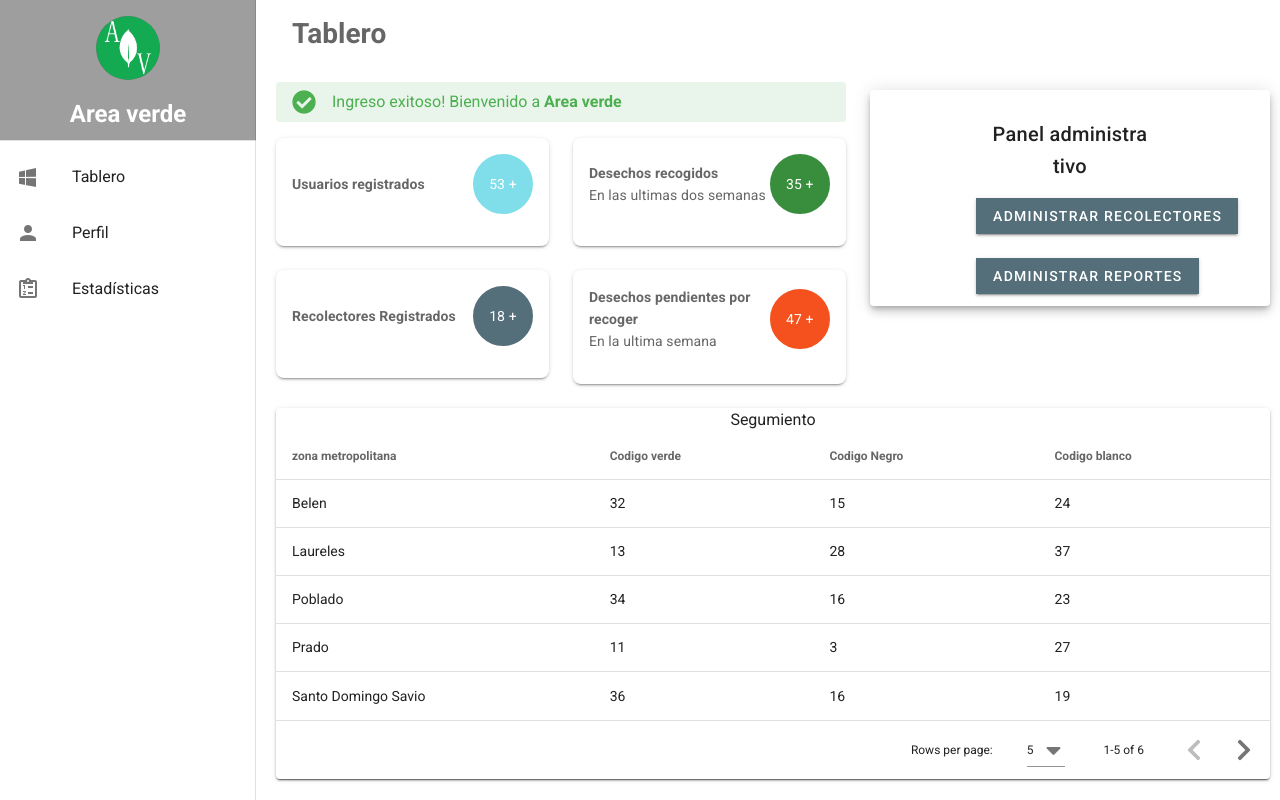
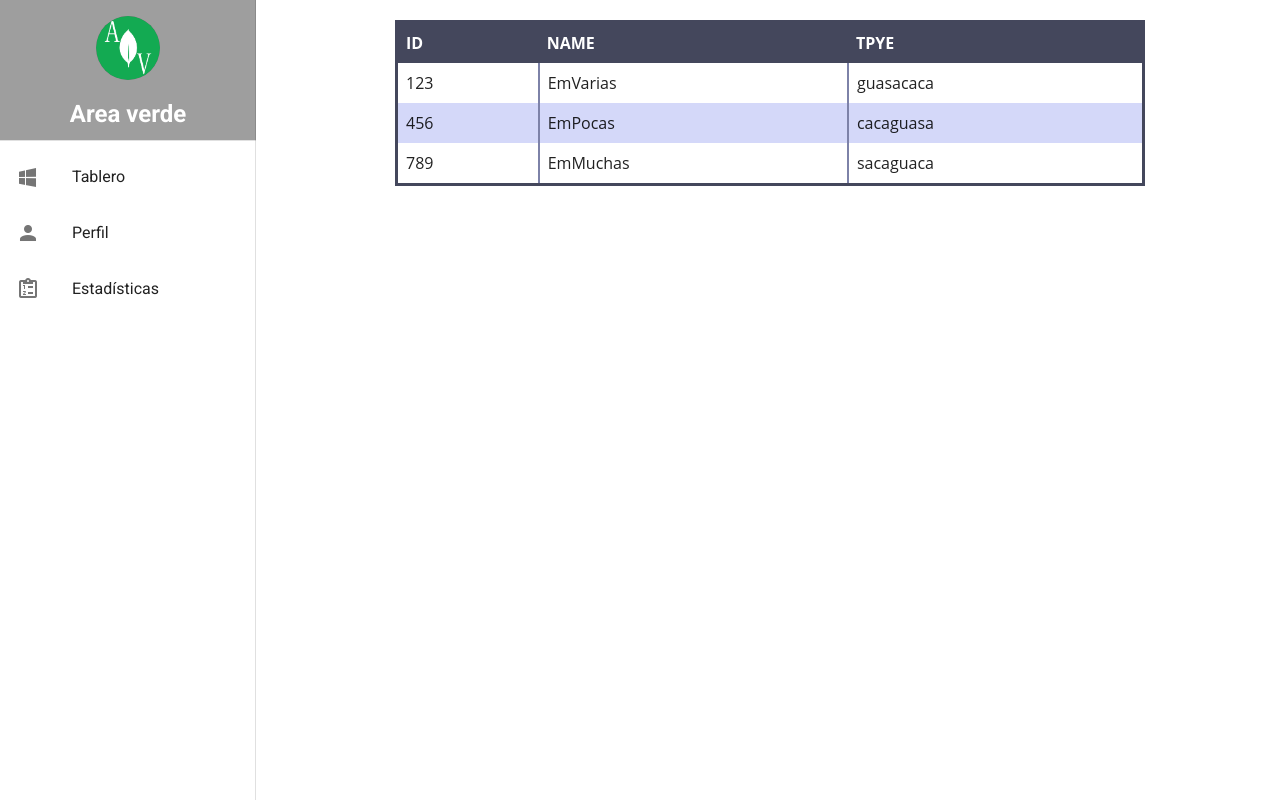
Before and after one commit to t1xgo/AreaVerde_Web, a Vue app in the folder green_area/: page /admin in a window 1280 px wide. Both pictures are taken after a click on the button "ADMINISTRAR RECOLECTORES". Built offline with nearby package versions, Linux system fonts and the light colour scheme; grey boxes are pictures that could not be loaded.

Commit message:
Added SOFT-UI lib and collectors admin section

```diff
--- a/green_area/package.json
+++ b/green_area/package.json
@@ -11,6 +11,7 @@
     "@fortawesome/fontawesome-free": "^5.15.4",
     "axios": "^0.23.0",
     "core-js": "^3.6.5",
+    "soft-ui-library": "^1.0.9",
     "vue": "^2.6.11",
     "vue-router": "^3.2.0",
     "vuetify": "^2.4.0",
--- a/green_area/src/components/Navigation.vue
+++ b/green_area/src/components/Navigation.vue
@@ -84,7 +84,6 @@
 </style>
 
 <script>
-import axios from "axios";
 export default {
   data: () => ({
     drawer: null,
--- a/green_area/src/views/AdminPanel.vue
+++ b/green_area/src/views/AdminPanel.vue
@@ -1,6 +1,10 @@
 <template>
   <div class="dashboard">
     <sidebar></sidebar>
+    <v-window v-model="step">
+      <!-- ...............................................Seccion Principal........................................................-->
+
+      <v-window-item :value="1">
         <v-subheader class="py-0 d-flex justify-space-between rounded-lg">
           <h1>Tablero</h1>
         </v-subheader>
@@ -18,7 +22,9 @@
                 :key="index"
               >
                 <v-card elevation="2" class="rounded-lg">
-              <v-card-text class="d-flex justify-space-between align-center">
+                  <v-card-text
+                    class="d-flex justify-space-between align-center"
+                  >
                     <div>
                       <strong>{{ item.title }}</strong> <br />
                       <span>{{ item.time }}</span>
@@ -50,7 +56,7 @@
               <v-row justify="center" align="center" class="text-center">
                 <v-col cols="12" sm="6">
                   <v-card-title> Panel administrativo </v-card-title>
-              <v-btn color="#546E7A" dark block tile>
+                  <v-btn color="#546E7A" dark block tile @click="step++">
                     Administrar recolectores
                   </v-btn>
                   <br />
@@ -67,7 +73,7 @@
               <v-data-table
                 caption="Segumiento"
                 :headers="headers"
-            :items="desserts"
+                :items="statistics"
                 :items-per-page="5"
                 class="elevation-1"
               >
@@ -78,6 +84,35 @@
             </v-card>
           </v-col>
         </v-row>
+      </v-window-item>
+      <!-- ...............................................Seccion de administracion de recolectores........................................................-->
+      <v-window-item :value="2">
+        <v-row
+          justify="center"
+          align="center"
+          class="ml-auto mr-auto p-auto collectors"
+        >
+          <v-col cols="12"  sm="12">
+            <table id="collectorsTable">
+              <thead>
+                <tr>
+                  <th>ID</th>
+                  <th>Name</th>
+                  <th>Tpye</th>
+                </tr>
+              </thead>
+              <tbody>
+                <tr v-for="colls in collectors" :key="colls.id">
+                  <td>{{ colls.id }}</td>
+                  <td>{{ colls.name }}</td>
+                  <td>{{ colls.type }}</td>
+                </tr>
+              </tbody>
+            </table>
+          </v-col>
+        </v-row>
+      </v-window-item>
+    </v-window>
   </div>
 </template>
 
@@ -90,6 +125,7 @@ export default {
   name: "Dashboard",
   data() {
     return {
+      step: 1,
       activityLog: [
         {
           title: "Usuarios registrados ",
@@ -127,59 +163,52 @@ export default {
           sortable: false,
           value: "name",
         },
-        { text: "Codigo verde", value: "calories" },
-        { text: "Codigo Negro", value: "fat" },
-        { text: "Codigo blanco", value: "carbs" },
+        { text: "Codigo verde", value: "Belen" },
+        { text: "Codigo Negro", value: "Laureles" },
+        { text: "Codigo blanco", value: "Poblado" },
       ],
-      desserts: [
+      statistics: [
         {
           name: "Belen",
-          calories: 32,
-          fat: 15,
-          carbs: 24,
-          protein: 45,
-          iron: "1%",
+          Belen: 32,
+          Laureles: 15,
+          Poblado: 24,
         },
         {
           name: "Laureles",
-          calories: 13,
-          fat: 28,
-          carbs: 37,
-          protein: 19,
-          iron: "1%",
+          Belen: 13,
+          Laureles: 28,
+          Poblado: 37,
         },
         {
           name: "Poblado",
-          calories: 34,
-          fat: 16,
-          carbs: 23,
-          protein: 6,
-          iron: "7%",
+          Belen: 34,
+          Laureles: 16,
+          Poblado: 23,
         },
         {
           name: "Prado",
-          calories: 11,
-          fat: 3,
-          carbs: 27,
-          protein: 43,
-          iron: "8%",
+          Belen: 11,
+          Laureles: 3,
+          Poblado: 27,
         },
         {
           name: "Santo Domingo Savio",
-          calories: 36,
-          fat: 16,
-          carbs: 19,
-          protein: 33,
-          iron: "16%",
+          Belen: 36,
+          Laureles: 16,
+          Poblado: 19,
         },
         {
           name: "San Joaquín",
-          calories: 35,
-          fat: 25,
-          carbs: 11,
-          protein: 33,
-          iron: "0%",
+          Belen: 35,
+          Laureles: 25,
+          Poblado: 11,
         },
+      ],
+      collectors: [
+        { id: "123", name: "EmVarias", type: "guasacaca" },
+        { id: "456", name: "EmPocas", type: "cacaguasa" },
+        { id: "789", name: "EmMuchas", type: "sacaguaca" },
       ],
     };
   },
@@ -202,4 +231,37 @@ export default {
   margin-left: 10px;
   padding: 10px;
 }
+.collectors {
+  width: 100vh;
+}
 </style>
+<style>
+table {
+  font-family: "Open Sans", sans-serif;
+  width: 750px;
+  border-collapse: collapse;
+  border: 3px solid #44475c;
+  margin: 10px 10px 0 10px;
+}
+
+table th {
+  text-transform: uppercase;
+  text-align: left;
+  background: #44475c;
+  color: #fff;
+  padding: 8px;
+  min-width: 30px;
+}
+
+table td {
+  text-align: left;
+  padding: 8px;
+  border-right: 2px solid #7d82a8;
+}
+table td:last-child {
+  border-right: none;
+}
+table tbody tr:nth-child(2n) td {
+  background: #d4d8f9;
+}
+</style>
--- a/green_area/src/views/CollectorSection.vue
+++ b/green_area/src/views/CollectorSection.vue
@@ -1,6 +1,7 @@
 <template>
   <div class="dashboard">
-    <sidebar></sidebar>
+    <v-window-item :value="1">
+
       <v-subheader class="py-0 d-flex justify-space-between rounded-lg">
         <h1>Tablero</h1>
       </v-subheader>
@@ -26,7 +27,29 @@
         <v-col lg="6" cols="12" align="center" justify="center">
           <v-card elevation="2" class="rounded-lg">
             <v-card-text class="d-flex justify-space-between align-center">
-            <div><strong>Pendientes por recoger</strong> <br /></div>
+              <div><strong>No recogidos</strong> <br /></div>
+            </v-card-text>
+            <v-card-actions class="d-flex justify-space-between">
+            </v-card-actions>
+          </v-card>
+        </v-col>
+      </v-row>
+
+      <v-row align="center" justify="center">
+        <v-col lg="6" cols="12" align="center" justify="center">
+          <v-card elevation="2" class="rounded-lg">
+            <v-card-text class="d-flex justify-space-between align-center">
+              <div><strong>Recogidos</strong> <br /></div>
+            </v-card-text>
+            <v-card-actions class="d-flex justify-space-between">
+            </v-card-actions>
+          </v-card>
+        </v-col>
+
+        <v-col lg="6" cols="12" align="center" justify="center">
+          <v-card elevation="2" class="rounded-lg">
+            <v-card-text class="d-flex justify-space-between align-center">
+              <div><strong>No recogidos</strong> <br /></div>
             </v-card-text>
             <v-card-actions class="d-flex justify-space-between">
             </v-card-actions>
@@ -43,6 +66,9 @@
         class="text-center"
       >
       </v-col>
+    </v-window-item>
+
+    <sidebar></sidebar>
   </div>
 </template>
 
```
Also changed, not shown: 1 other file (tests, documents, lock files or other folders). Lines whose indentation alone changed are shown as unchanged.
